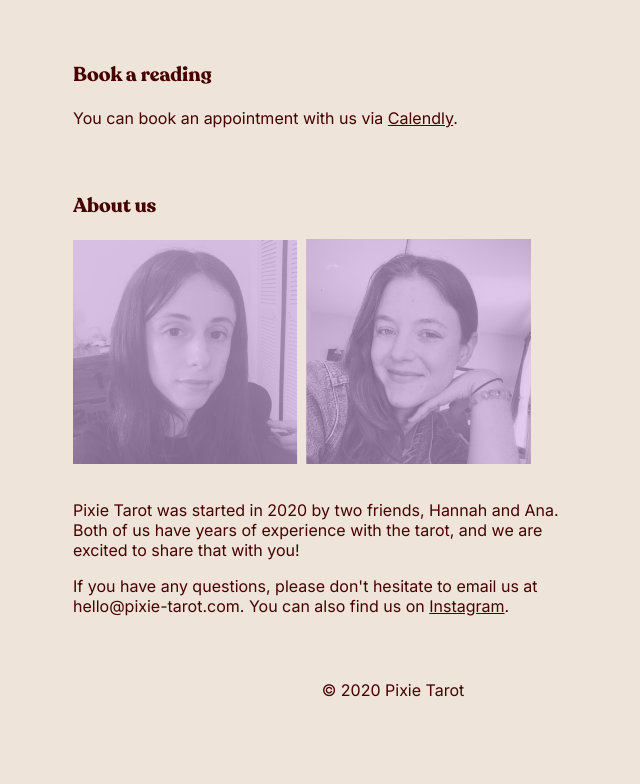
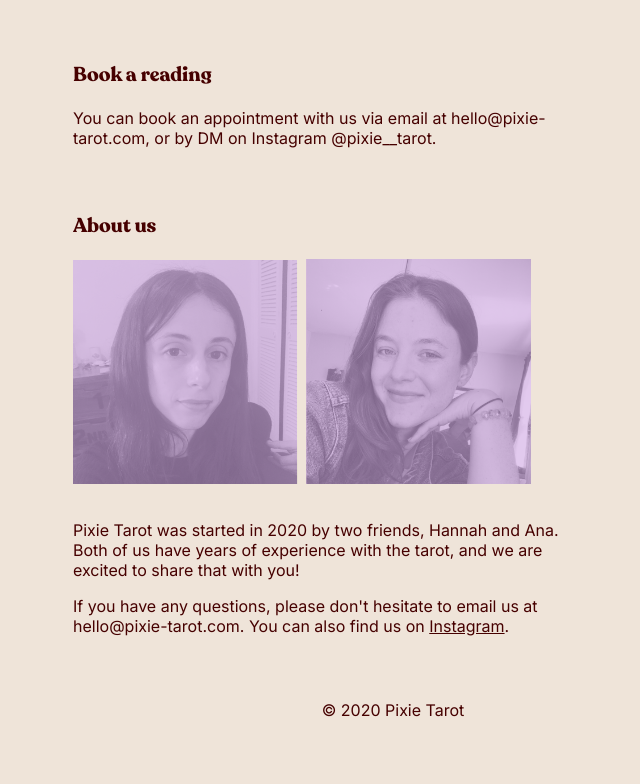
Before and after one commit to awanderingorill/pixie-tarot, a Gatsby site: page / in a window 1280 px wide. Shown: the part 951-1735 px from the top of the page, without its empty margins (247-887 px from the left). Built offline with nearby package versions, Linux system fonts and the light colour scheme; Gatsby itself is replaced by a stand-in of ours.

Commit message:
Update booking

```diff
--- a/src/pages/index.js
+++ b/src/pages/index.js
@@ -144,7 +144,7 @@ export default function Home() {
         <Section>
           <Title>Book a reading</Title>
           <Content>
-            You can book an appointment with us via <a href="https://calendly.com/pixie-tarot" target="new">Calendly</a>.
+            You can book an appointment with us via email at hello@pixie-tarot.com, or by DM on Instagram @pixie__tarot.
           </Content>
         </Section>
         <Section>
```
